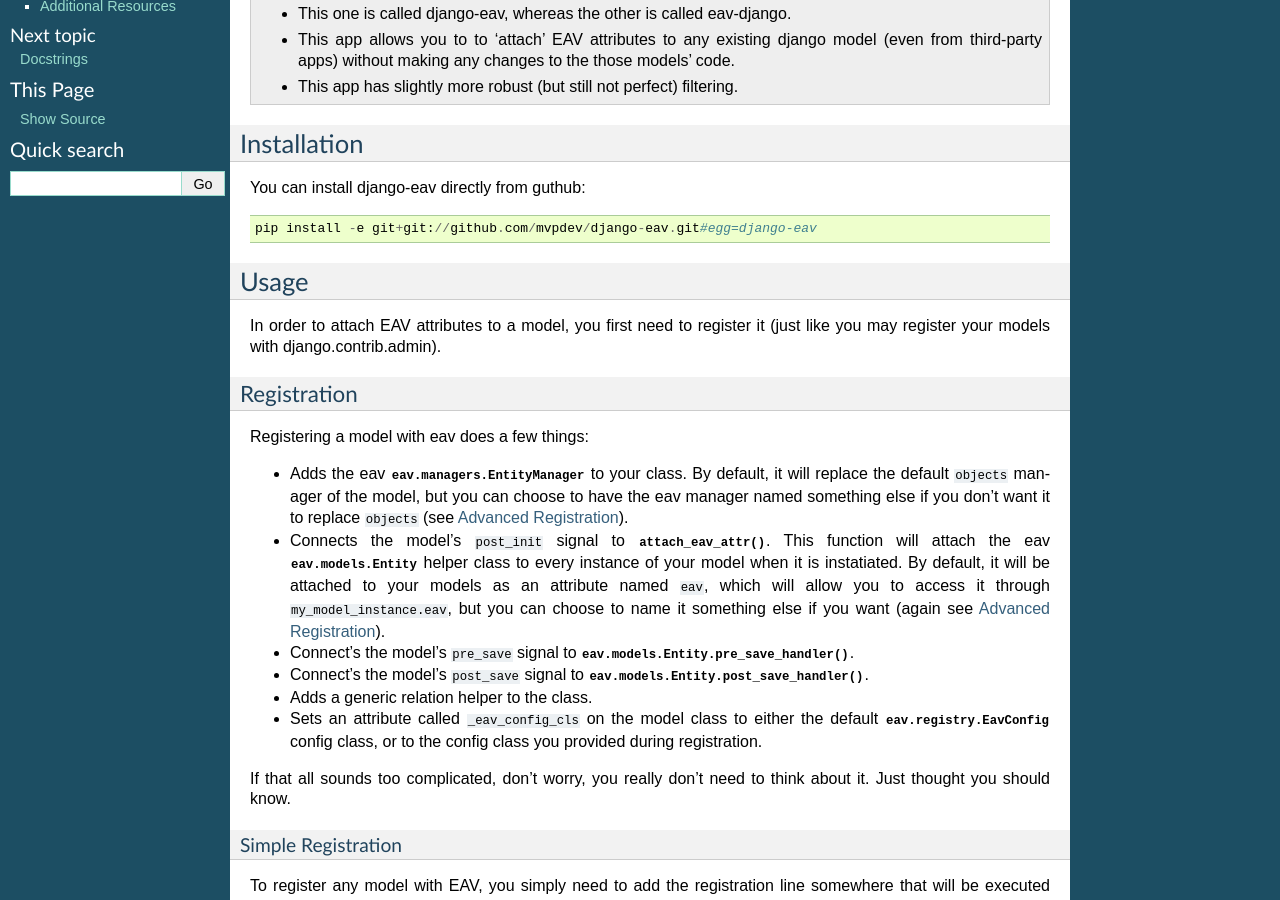
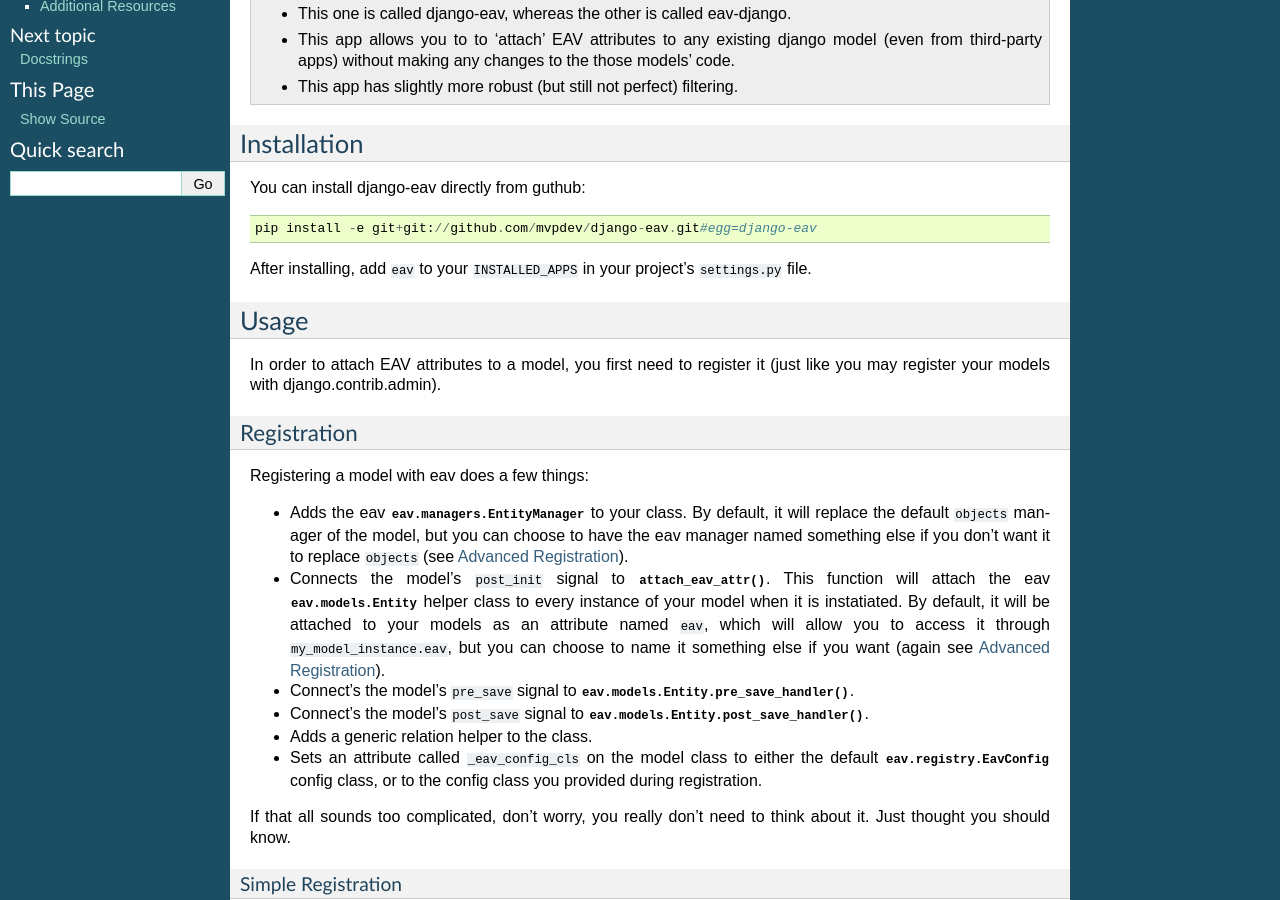
Before and after one commit to jazzband/django-eav2, a Sphinx documentation site: the page built from docs/index.rst, in a window 1280 px wide and 900 px high, scrolled down 300 px. Built offline with Sphinx 7.4.7, drawn with Linux system fonts in a browser that asks for light colours.

Commit message:
Updated docs

```diff
--- a/README.rst
+++ b/README.rst
@@ -40,7 +40,7 @@
 
 Edit settings.py
 ~~~~~~~~~~~~~~~~
-Add ``eav`` to your INSTALLED_APPS in your settings.py file.
+Add ``eav`` to your ``INSTALLED_APPS`` in your project's ``settings.py`` file.
 
 Register your model(s)
 ~~~~~~~~~~~~~~~~~~~~~~
--- a/docs/index.rst
+++ b/docs/index.rst
@@ -36,6 +36,9 @@
 You can install django-eav directly from guthub::
 
     pip install -e git+git://github.com/mvpdev/django-eav.git#egg=django-eav
+
+After installing, add ``eav`` to your ``INSTALLED_APPS`` in your
+project's ``settings.py`` file.
 
 Usage
 =====
```
